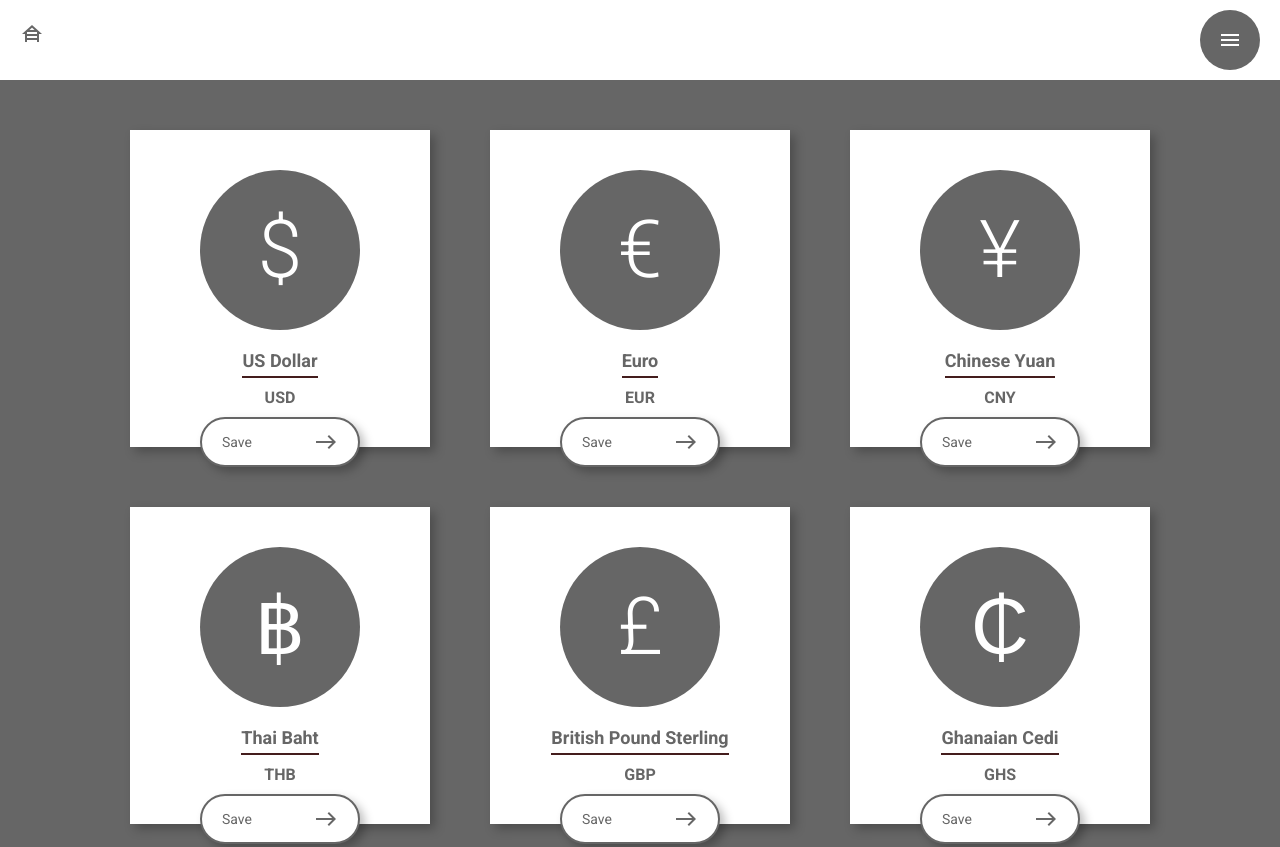
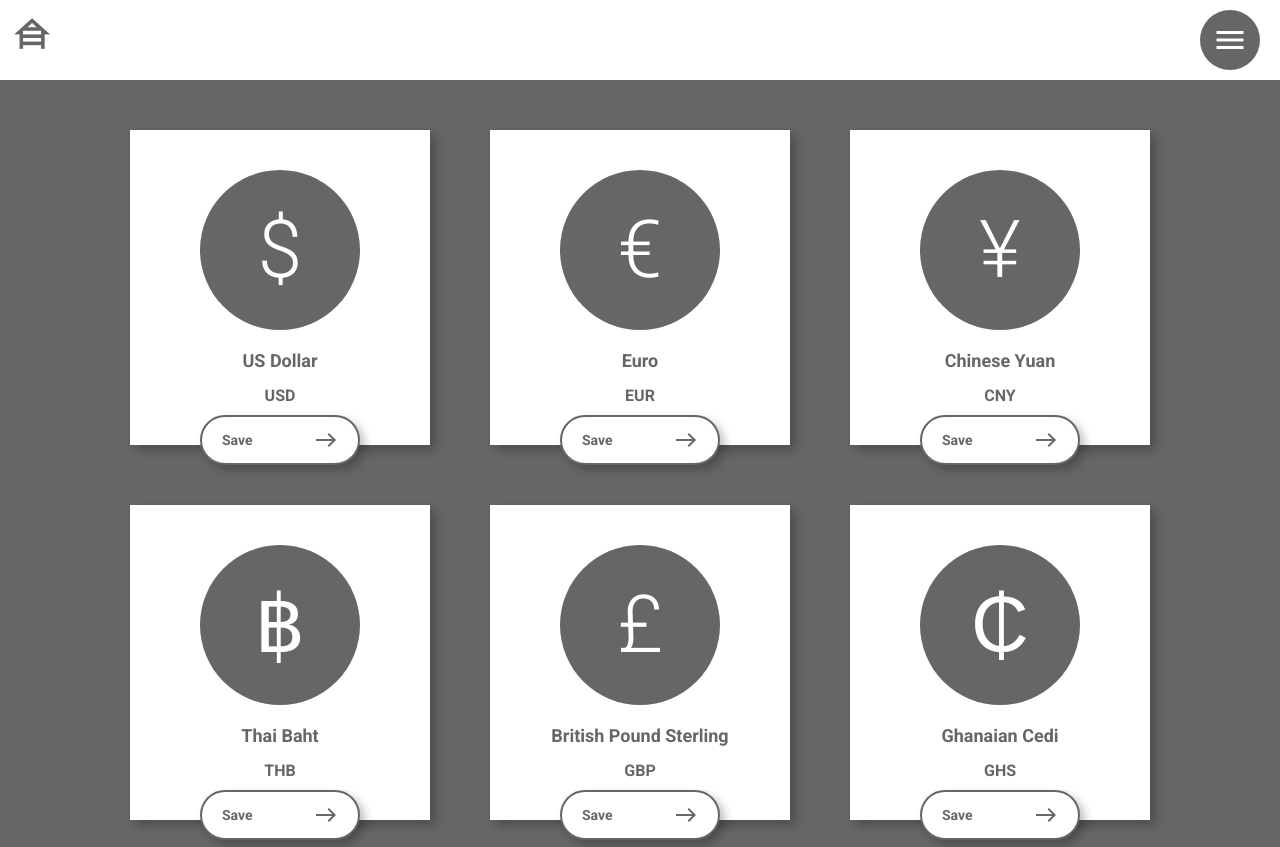
Before and after one commit to Glorit74/coins, a plain HTML site: page index.html in a window 1280 px wide. Shown: the top 847 px of the page. Drawn offline with Linux system fonts and the light colour scheme.

Commit message:
icon size

```diff
--- a/style.css
+++ b/style.css
@@ -71,6 +71,11 @@ header div {
   height: 36px;
 }
 
+.home .material-icons {
+	transform: scale(1.8);
+
+}
+
 .menu {
   display: flex;
   justify-content: center;
@@ -80,6 +85,10 @@ header div {
   border-radius: 100%;
   background-color: #666;
   color: #fff;
+}
+
+.menu .material-icons {
+	transform: scale(1.5);
 }
 
 .card {
@@ -98,7 +107,7 @@ header div {
 h2 {
   font-size: 18px;
   padding-bottom: 5px;
-  border-bottom: 2px solid rgb(68, 29, 29);
+  border-bottom: 2px solid #666);
   margin-bottom: 10px;
 }
 p {
@@ -131,6 +140,7 @@ button {
   background-color: #fff;
   color: #666;
   font-size: 14px;
+  font-weight: 600;
   box-shadow: 5px 5px 10px rgba(0, 0, 0, 0.25);
   border: 2px solid #666;
   border-radius: 30px;
```
